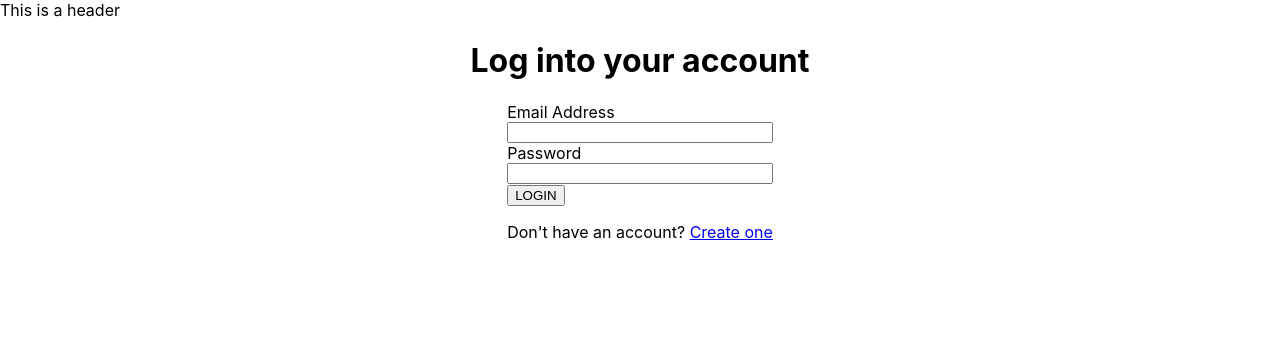
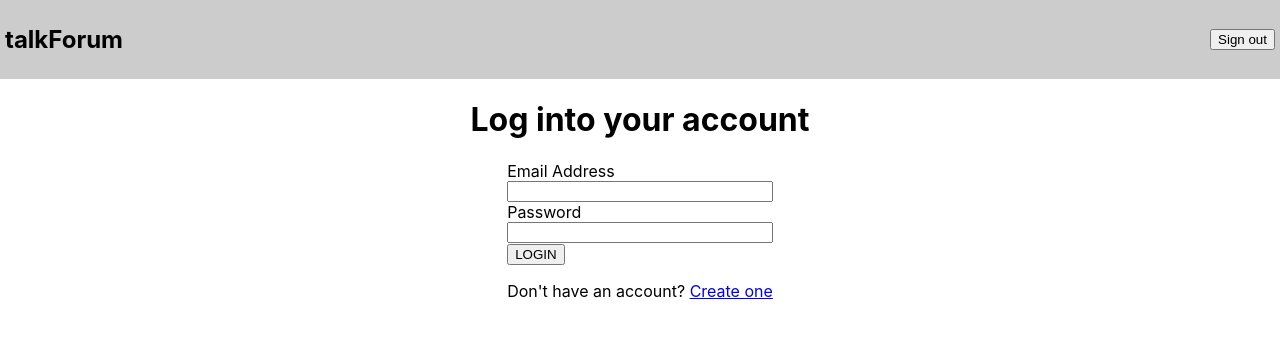
Before and after one commit to innocdavid/forum-gui, a React (Create React App) app: page / in a window 1280 px wide. Shown: the top 338 px of the page. Built offline with nearby package versions, Linux system fonts and the light colour scheme.

Commit message:
Header Component - Add nav section for the header component - Add application name - Add a logout button

```diff
--- a/src/components/header.jsx
+++ b/src/components/header.jsx
@@ -1,10 +1,24 @@
 import React from "react";
 
 const Header = () => {
+    const signOut = () => {
+        alert("User signed out!");
+    }
     return (
-        <div>
-            This is a header
-        </div>
+        <nav
+            style={{
+                padding: "5px",
+                backgroundColor: "#ccc",
+                justifyContent: "space-between",
+                display: "flex",
+            }}
+        >
+            <h2>talkForum</h2>
+            <div style={{ display: "flex", justifyContent: "center", alignItems: "center"}}>
+                <button onClick={ signOut }>Sign out</button>
+            </div>
+
+        </nav>
     );
 }
 
```
